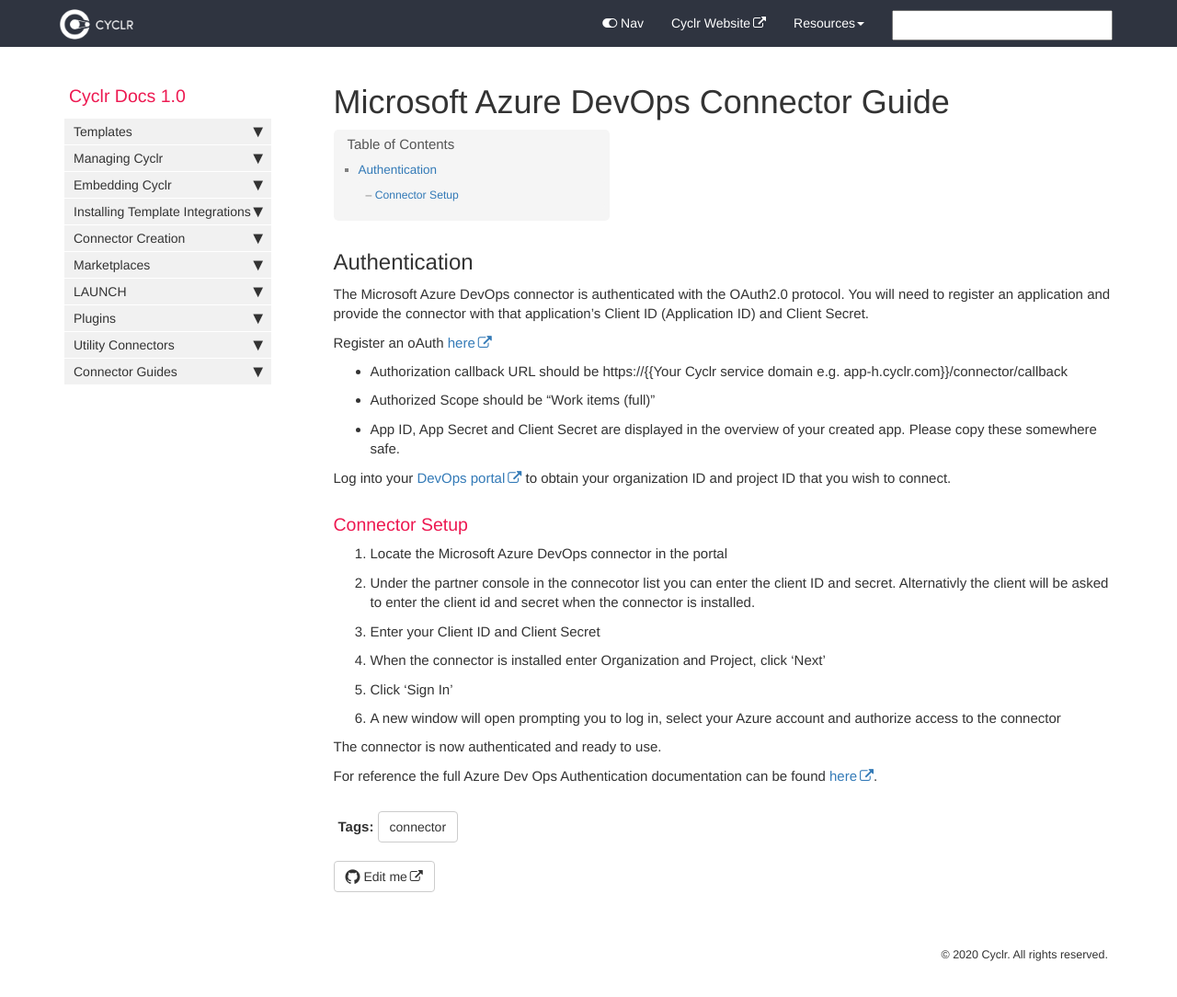
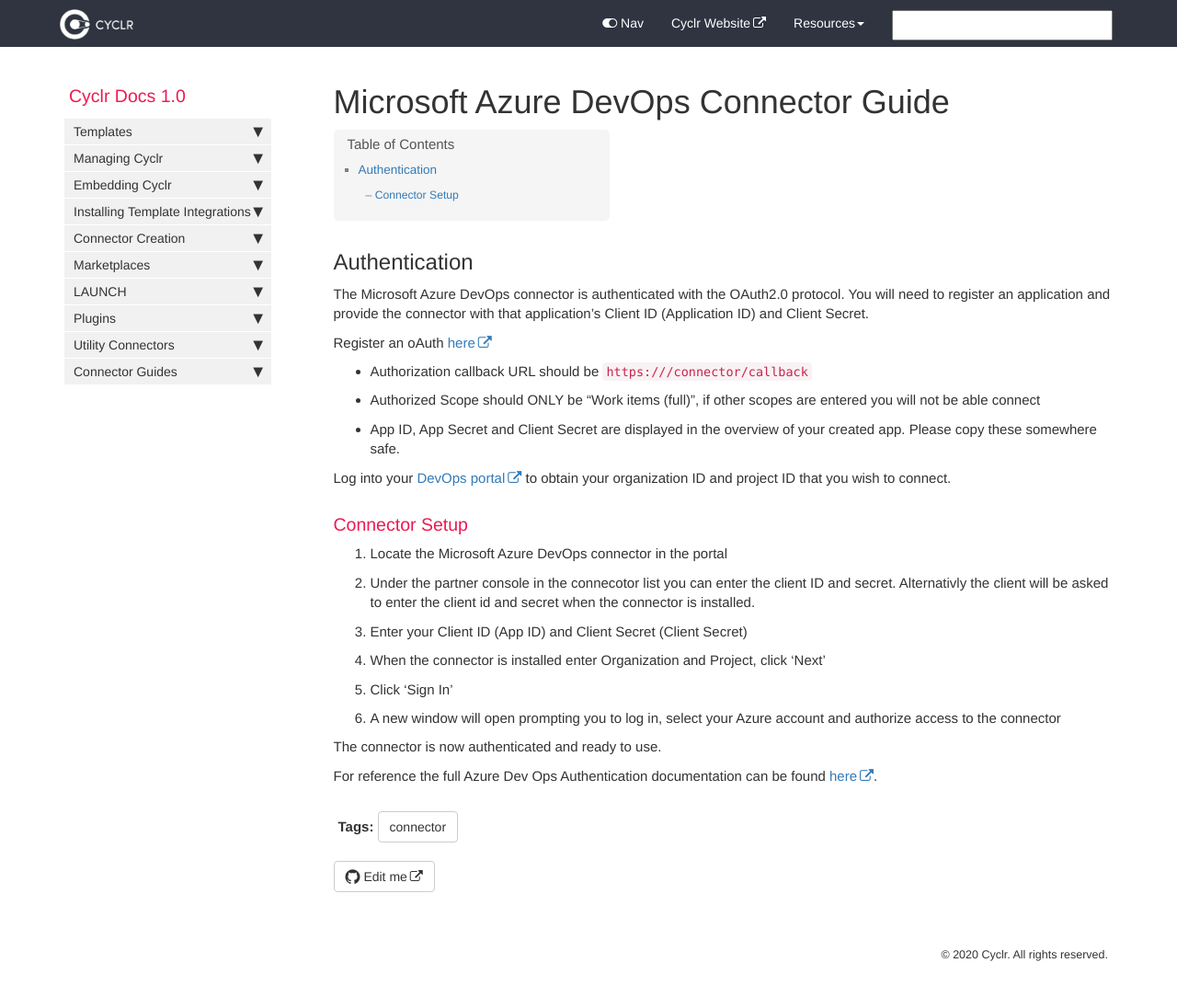
Before and after one commit to sneakysneak/docs, a Jekyll site: the page built from pages/connector-authentication/azure-devops-connector.md, in a window 1280 px wide and 1108 px high. Shown: the top 1084 px of the window at 92% size. Built offline with Jekyll 4.4.1, drawn with Linux system fonts in a browser that asks for light colours; comment, search, counter and statistics services are not loaded.

Commit message:
Update azure-devops-connector.md

```diff
--- a/pages/connector-authentication/azure-devops-connector.md
+++ b/pages/connector-authentication/azure-devops-connector.md
@@ -11,8 +11,8 @@ The Microsoft Azure DevOps connector is authenticated with the OAuth2.0 protocol
 
 Register an oAuth [here](https://app.vsaex.visualstudio.com/app/register)
 
-- Authorization callback URL should be {% raw %}https://{{Your Cyclr service domain e.g. app-h.cyclr.com}}/connector/callback{% endraw %}
-- Authorized Scope should be "Work items (full)"
+- Authorization callback URL should be `https://{{Your Cyclr service domain e.g. app-h.cyclr.com}}/connector/callback`
+- Authorized Scope should ONLY be "Work items (full)", if other scopes are entered you will not be able connect
 - App ID, App Secret and Client Secret are displayed in the overview of your created app. Please copy these somewhere safe.
 
 Log into your [DevOps portal](https://dev.azure.com/) to obtain your organization ID and project ID that you wish to connect.
@@ -23,7 +23,7 @@ Log into your [DevOps portal](https://dev.azure.com/) to obtain your organizatio
 
 2. Under the partner console in the connecotor list you can enter the client ID and secret. Alternativly the client will be asked to enter the client id and secret when the connector is installed.
 
-3. Enter your Client ID and Client Secret
+3. Enter your Client ID (App ID) and Client Secret (Client Secret)
 
 4. When the connector is installed enter Organization and Project, click 'Next'
 
```
